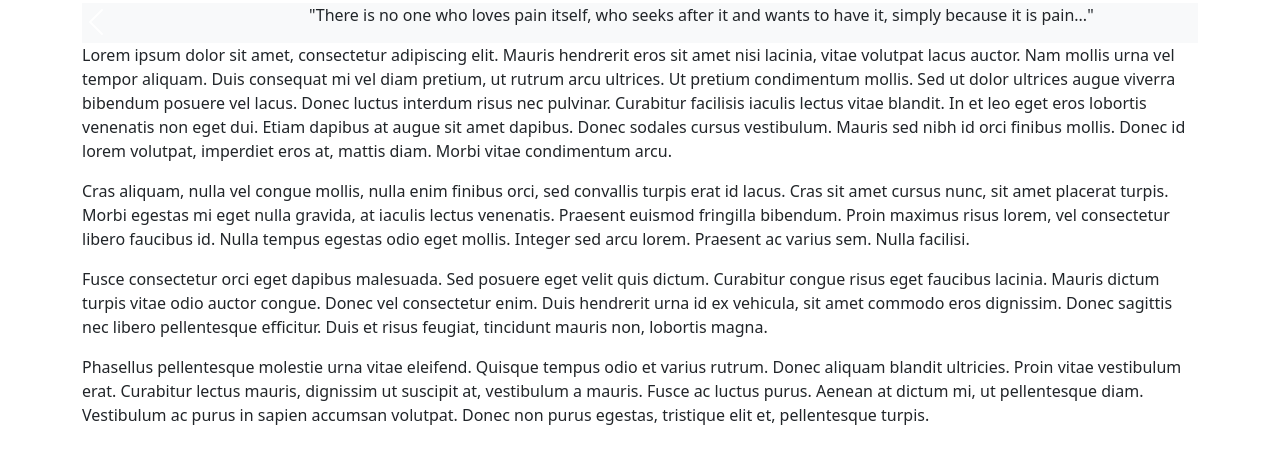
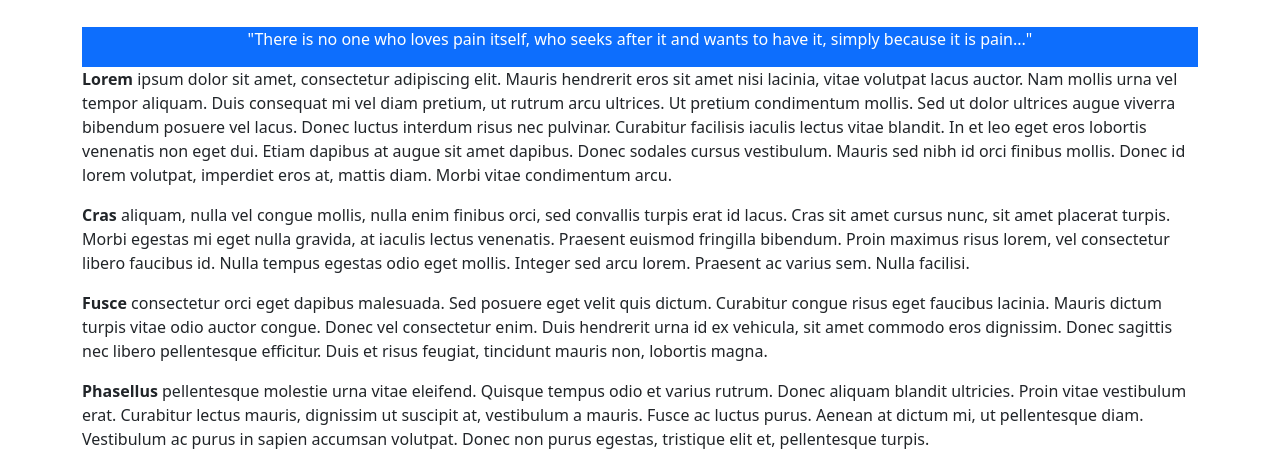
Before and after one commit to DtrMika/TallerBoostrap-S14, a plain HTML site: page index.html in a window 1280 px wide. Shown: the part 378-845 px from the top of the page. Before the commit the page ends 821 px from the top, so only its background shows below. Drawn offline with nearby package versions, Linux system fonts and the light colour scheme.

Commit message:
right now, work down!

```diff
--- a/index.html
+++ b/index.html
@@ -20,7 +20,7 @@
   </head>
 
   <body>
-    <nav class="navbar navbar-expand-lg bg-secondary">
+    <nav class="navbar navbar-expand-lg navbar-dark bg-secondary">
       <div class="container-fluid">
         <a class="navbar-brand" href="#">Lorem IPSUM</a>
         <button
@@ -173,12 +173,13 @@
 
     <div class="container" id="containerCarr">
       <h1 class="text-center">LOREM IPSUM</h1>
-      <div class="container text-lg-center bg-body-tertiary">
+      <br />
+      <div class="container text-lg-center text-bg-primary">
         <div
           id="carouseltext"
           class="carousel slide"
           data-ride="carousel"
-          data-interval="4000"
+          data-interval="3000"
         >
           <div class="carousel-inner">
             <div class="carousel-item active">
@@ -201,6 +202,7 @@
             </div>
           </div>
         </div>
+        <!--
         <button
           class="carousel-control-prev"
           type="button"
@@ -210,6 +212,7 @@
           <span class="carousel-control-prev-icon" aria-hidden="true"></span>
           <span class="visually-hidden">Previous</span>
         </button>
+        -->
       </div>
     </div>
 
@@ -217,42 +220,44 @@
       <div class="row">
         <div class="col-md-12">
           <p>
-            Lorem ipsum dolor sit amet, consectetur adipiscing elit. Mauris
-            hendrerit eros sit amet nisi lacinia, vitae volutpat lacus auctor.
-            Nam mollis urna vel tempor aliquam. Duis consequat mi vel diam
-            pretium, ut rutrum arcu ultrices. Ut pretium condimentum mollis. Sed
-            ut dolor ultrices augue viverra bibendum posuere vel lacus. Donec
-            luctus interdum risus nec pulvinar. Curabitur facilisis iaculis
-            lectus vitae blandit. In et leo eget eros lobortis venenatis non
-            eget dui. Etiam dapibus at augue sit amet dapibus. Donec sodales
+            <b>Lorem</b> ipsum dolor sit amet, consectetur adipiscing elit.
+            Mauris hendrerit eros sit amet nisi lacinia, vitae volutpat lacus
+            auctor. Nam mollis urna vel tempor aliquam. Duis consequat mi vel
+            diam pretium, ut rutrum arcu ultrices. Ut pretium condimentum
+            mollis. Sed ut dolor ultrices augue viverra bibendum posuere vel
+            lacus. Donec luctus interdum risus nec pulvinar. Curabitur facilisis
+            iaculis lectus vitae blandit. In et leo eget eros lobortis venenatis
+            non eget dui. Etiam dapibus at augue sit amet dapibus. Donec sodales
             cursus vestibulum. Mauris sed nibh id orci finibus mollis. Donec id
             lorem volutpat, imperdiet eros at, mattis diam. Morbi vitae
             condimentum arcu.
           </p>
           <p>
-            Cras aliquam, nulla vel congue mollis, nulla enim finibus orci, sed
-            convallis turpis erat id lacus. Cras sit amet cursus nunc, sit amet
-            placerat turpis. Morbi egestas mi eget nulla gravida, at iaculis
-            lectus venenatis. Praesent euismod fringilla bibendum. Proin maximus
-            risus lorem, vel consectetur libero faucibus id. Nulla tempus
-            egestas odio eget mollis. Integer sed arcu lorem. Praesent ac varius
-            sem. Nulla facilisi.
+            <b>Cras</b> aliquam, nulla vel congue mollis, nulla enim finibus
+            orci, sed convallis turpis erat id lacus. Cras sit amet cursus nunc,
+            sit amet placerat turpis. Morbi egestas mi eget nulla gravida, at
+            iaculis lectus venenatis. Praesent euismod fringilla bibendum. Proin
+            maximus risus lorem, vel consectetur libero faucibus id. Nulla
+            tempus egestas odio eget mollis. Integer sed arcu lorem. Praesent ac
+            varius sem. Nulla facilisi.
           </p>
           <p>
-            Fusce consectetur orci eget dapibus malesuada. Sed posuere eget
-            velit quis dictum. Curabitur congue risus eget faucibus lacinia.
-            Mauris dictum turpis vitae odio auctor congue. Donec vel consectetur
-            enim. Duis hendrerit urna id ex vehicula, sit amet commodo eros
-            dignissim. Donec sagittis nec libero pellentesque efficitur. Duis et
-            risus feugiat, tincidunt mauris non, lobortis magna.
+            <b>Fusce</b> consectetur orci eget dapibus malesuada. Sed posuere
+            eget velit quis dictum. Curabitur congue risus eget faucibus
+            lacinia. Mauris dictum turpis vitae odio auctor congue. Donec vel
+            consectetur enim. Duis hendrerit urna id ex vehicula, sit amet
+            commodo eros dignissim. Donec sagittis nec libero pellentesque
+            efficitur. Duis et risus feugiat, tincidunt mauris non, lobortis
+            magna.
           </p>
           <p>
-            Phasellus pellentesque molestie urna vitae eleifend. Quisque tempus
-            odio et varius rutrum. Donec aliquam blandit ultricies. Proin vitae
-            vestibulum erat. Curabitur lectus mauris, dignissim ut suscipit at,
-            vestibulum a mauris. Fusce ac luctus purus. Aenean at dictum mi, ut
-            pellentesque diam. Vestibulum ac purus in sapien accumsan volutpat.
-            Donec non purus egestas, tristique elit et, pellentesque turpis.
+            <b>Phasellus</b> pellentesque molestie urna vitae eleifend. Quisque
+            tempus odio et varius rutrum. Donec aliquam blandit ultricies. Proin
+            vitae vestibulum erat. Curabitur lectus mauris, dignissim ut
+            suscipit at, vestibulum a mauris. Fusce ac luctus purus. Aenean at
+            dictum mi, ut pellentesque diam. Vestibulum ac purus in sapien
+            accumsan volutpat. Donec non purus egestas, tristique elit et,
+            pellentesque turpis.
           </p>
         </div>
       </div>
```
